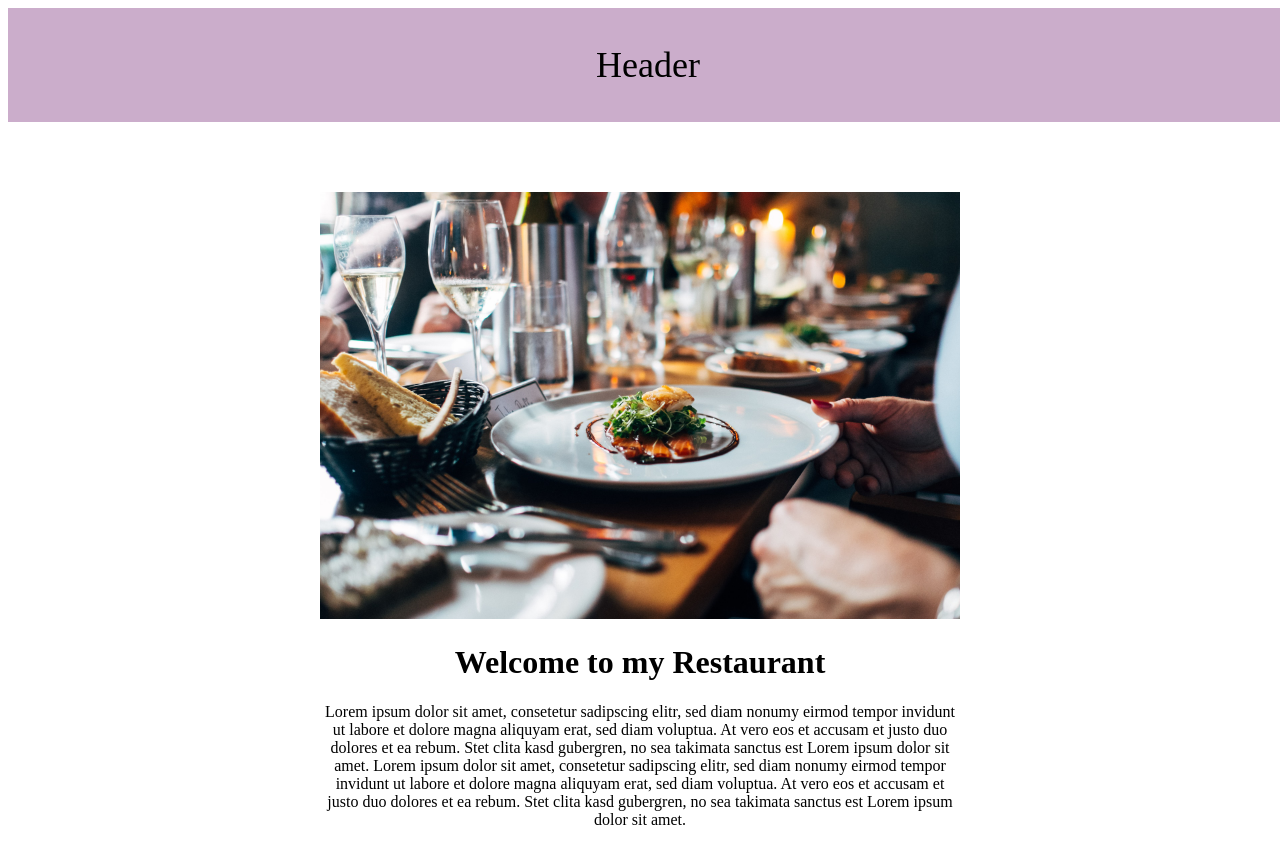
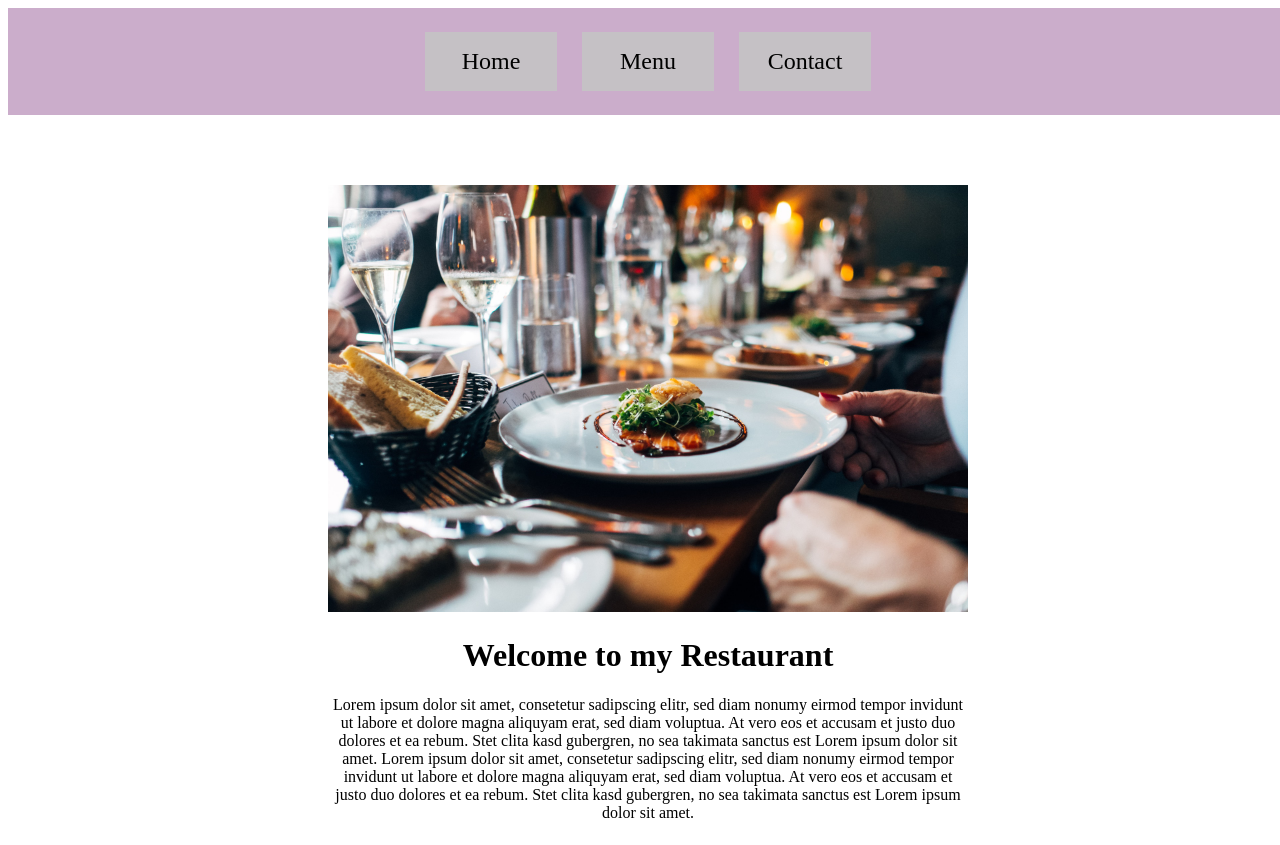
Before and after one commit to tkonzok/odin-restaurant-page, a website built with webpack: page dist/index.html in a window 1280 px wide. Built offline with nearby package versions, Linux system fonts and the light colour scheme.

Commit message:
Put init script in own module

```diff
--- a/src/index.js
+++ b/src/index.js
@@ -1 +1,3 @@
-console.log("Hi, this is index.js")
+import { initHtml } from './init-html';
+
+initHtml();
--- /dev/null
+++ b/src/init-html.js
@@ -0,0 +1,39 @@
+const initHtml = () => {
+    const content = document.getElementById('content');
+
+    const header = document.createElement('div');
+    header.classList.add("header");
+    content.appendChild(header)
+
+    const home = document.createElement('p');
+    home.textContent = "Home";
+    header.appendChild(home);
+    const menu = document.createElement('p');
+    menu.textContent = "Menu";
+    header.appendChild(menu);
+    const contact = document.createElement('p');
+    contact.textContent = "Contact";
+    header.appendChild(contact);
+
+    const main = document.createElement('div');
+    main.classList.add('bgimage');
+    content.appendChild(main);
+    const imageDiv = document.createElement('div');
+    imageDiv.classList.add('image');
+    main.appendChild(imageDiv);
+    const image = document.createElement('img');
+    image.setAttribute("src", "../src/restaurant.jpg");
+    image.setAttribute("alt", "Restaurant Background Image");
+    imageDiv.appendChild(image);
+    const cardDiv = document.createElement('div');
+    cardDiv.classList.add('card');
+    main.appendChild(cardDiv);
+    const headline = document.createElement('h1');
+    headline.textContent = "Welcome to my Restaurant";
+    cardDiv.appendChild(headline);
+    const para = document.createElement('p');
+    para.textContent = "Lorem ipsum dolor sit amet, consetetur sadipscing elitr, sed diam nonumy eirmod tempor invidunt ut labore et dolore magna aliquyam erat, sed diam voluptua. At vero eos et accusam et justo duo dolores et ea rebum. Stet clita kasd gubergren, no sea takimata sanctus est Lorem ipsum dolor sit amet. Lorem ipsum dolor sit amet, consetetur sadipscing elitr, sed diam nonumy eirmod tempor invidunt ut labore et dolore magna aliquyam erat, sed diam voluptua. At vero eos et accusam et justo duo dolores et ea rebum. Stet clita kasd gubergren, no sea takimata sanctus est Lorem ipsum dolor sit amet.";
+    cardDiv.appendChild(para);
+}
+
+export {initHtml};
--- a/src/style.css
+++ b/src/style.css
@@ -3,15 +3,29 @@
     flex-direction: column;
     justify-content: start;
     height: 100vh;
+    width: 100vw;
     margin: 0;
     padding: 0;
 }
 
 .header {
-    width: 100vw;
-    font-size: 36px;
+    width: 100%;
+    font-size: 24px;
+    background-color: #cbadcb;
+    display: flex;
+    justify-content: center;
+    gap: 25px;
+}
+
+.header p {
+    width: 100px;
+    background-color: #c5c1c5;
     text-align: center;
-    background-color: #cbadcb;
+    padding: 1rem;
+}
+
+.header p:hover {
+    background-color: #ffffff;
 }
 
 .bgimage {
```
Also changed, not shown: dist/index.html, dist/main.js.
